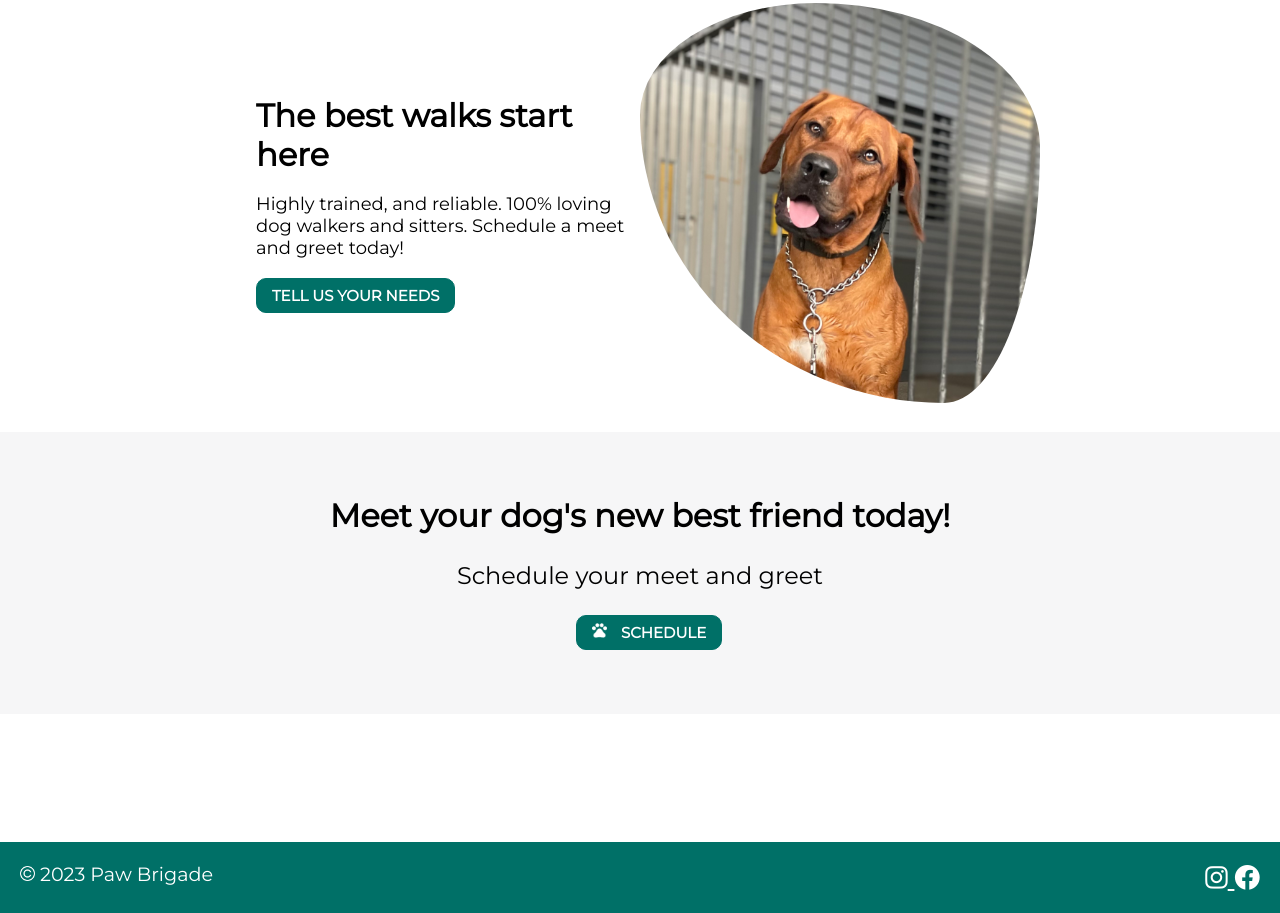
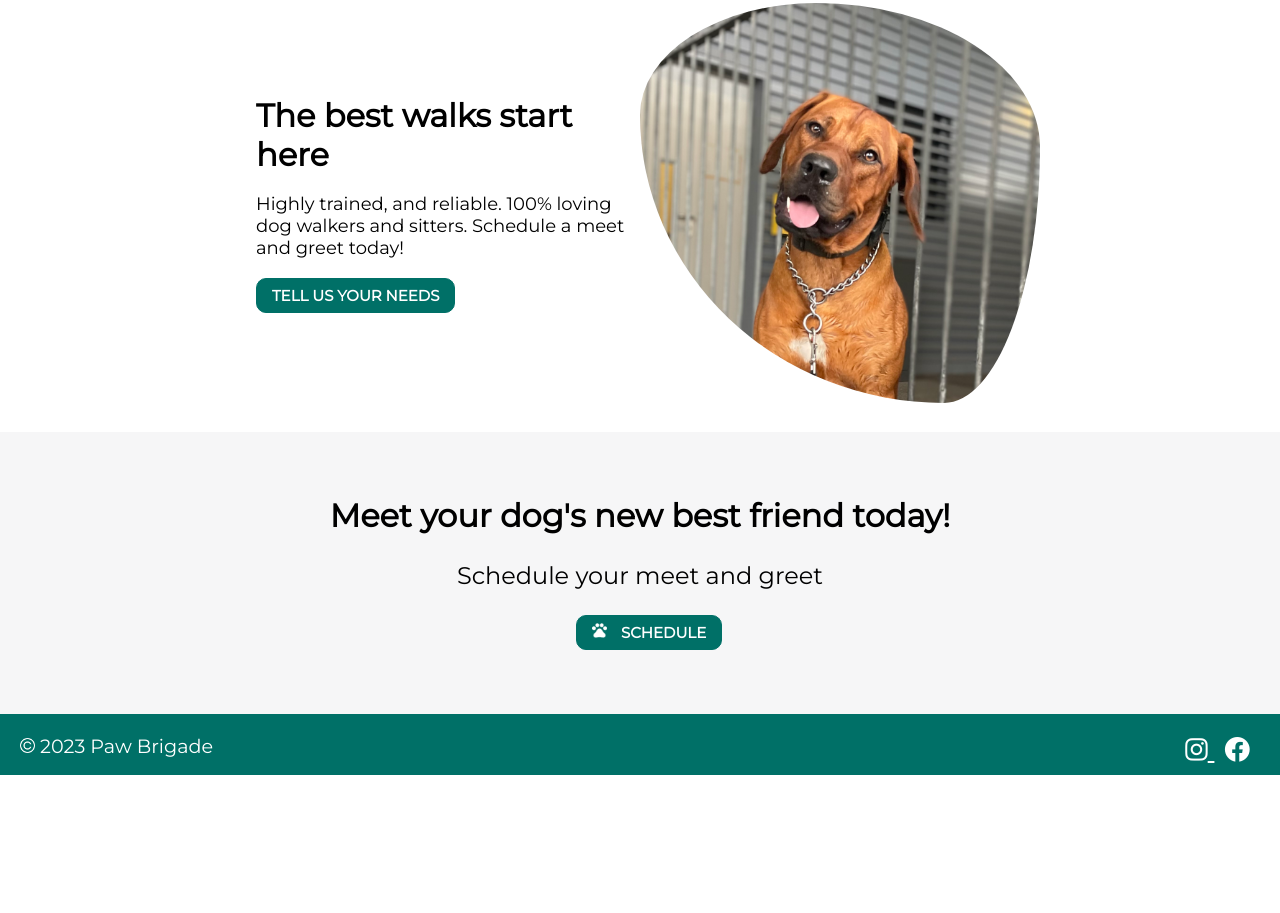
Before and after one commit to subhadipmaity43/Dog-Shop, a plain HTML site: page index.html in a window 1280 px wide. Shown: the part 1621-2534 px from the top of the page. After the commit the page ends 2396 px from the top, so only its background shows below. Drawn offline with nearby package versions, Linux system fonts and the light colour scheme.

Commit message:
change on css

```diff
--- a/Assets/style.css
+++ b/Assets/style.css
@@ -2,10 +2,9 @@
   margin: 0;
   padding: 0;
   font-family: "Montserrat", sans-serif;
-
-  /* box-sizing: border-box;
+  box-sizing: border-box;
   object-fit: cover;
-  scroll-behavior: smooth; */
+  scroll-behavior: smooth;
 }
 ::-webkit-scrollbar {
   width: 5px;
@@ -256,10 +255,9 @@
 }
 .footer {
   background-color: #007067;
-  padding: 20px;
+  padding: 20px 20px 10px;
   display: flex;
   justify-content: space-between;
-  margin-top: 10%;
 }
 .footer .heading {
   font-size: 1.2rem;
@@ -268,6 +266,7 @@
 .footer-logo a {
   color: rgb(255, 255, 255);
   font-size: 1.6rem;
+  padding-right: 10px;
 }
 .main-body {
   background-color: #f6f6f7;
```
